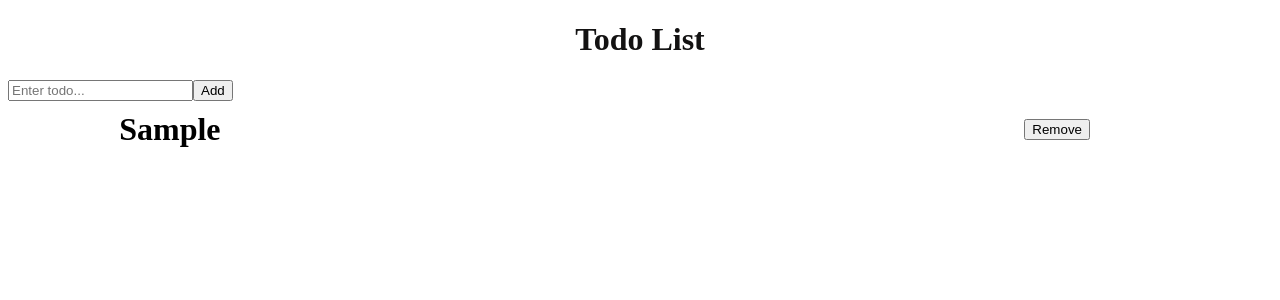
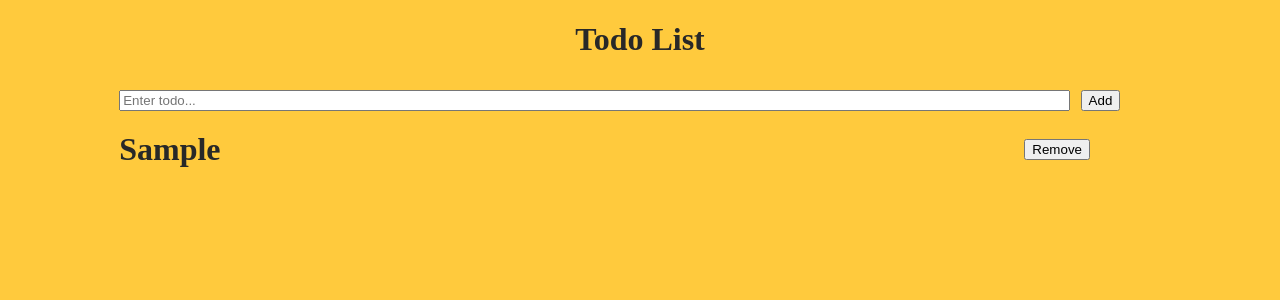
Before and after one commit to avinashtechlvr/todo-react, a React (Vite) app: page / in a window 1280 px wide. Both pictures are taken after typing "Sample" into the empty fields and a click on the button "Add". Shown: the top 300 px of the page. Built offline with nearby package versions, Linux system fonts and the light colour scheme.

Commit message:
updated colors and added remove functionality

```diff
--- a/src/App.jsx
+++ b/src/App.jsx
@@ -14,18 +14,28 @@ function App() {
       setTodo("");
     }
   };
+  const handleRemove = (value) => {
+    let newTodos = [...todos];
+    const index = newTodos.indexOf(value);
+    newTodos.splice(index, 1);
+    setTodos(newTodos);
+  };
   return (
     <>
       <h1 className="header">Todo List</h1>
-      <div>
+      <div className="container">
         <input
+          className="input-todo"
           value={todo}
           placeholder="Enter todo..."
           onChange={handleInput}
         />
         <button onClick={handleAdd}>Add</button>
       </div>
-      {todos && todos.map((ele) => <Todo key={ele} todo={ele} />)}
+      {todos &&
+        todos.map((ele) => (
+          <Todo key={ele} todo={ele} removeTodo={handleRemove} />
+        ))}
     </>
   );
 }
--- a/src/components/Todo.jsx
+++ b/src/components/Todo.jsx
@@ -1,9 +1,11 @@
 import "../styles/App.css";
-function Todo({ todo }) {
+function Todo({ todo, removeTodo }) {
   return (
     <div className="container">
       <h1 className="todo">{todo}</h1>
-      <button className="remove-button">Remove</button>
+      <button onClick={() => removeTodo(todo)} className="remove-button">
+        Remove
+      </button>
     </div>
   );
 }
--- a/src/styles/App.css
+++ b/src/styles/App.css
@@ -1,9 +1,14 @@
-.body{
-    background-color: rgba(255, 255, 0, 0.897);
+
+:root {
+    --bodyColor: #ffca3d;
 }
+body {
+    background-color: var(--bodyColor);
+}
+
 .header{
     text-align: center;
-    color: rgb(19, 18, 18);
+    color: #282828;
 }
 .container{
     display: flex;
@@ -14,9 +19,15 @@
     width: 80%;
     margin-left: 8%;
 }
+.input-todo{
+    margin: 1%;
+    flex: 3;
+
+}
 .todo{
     margin: 1%;
     flex: 3;
+    color: #282828;
 }
 .remove-button{
     margin-right: 3%;
```
